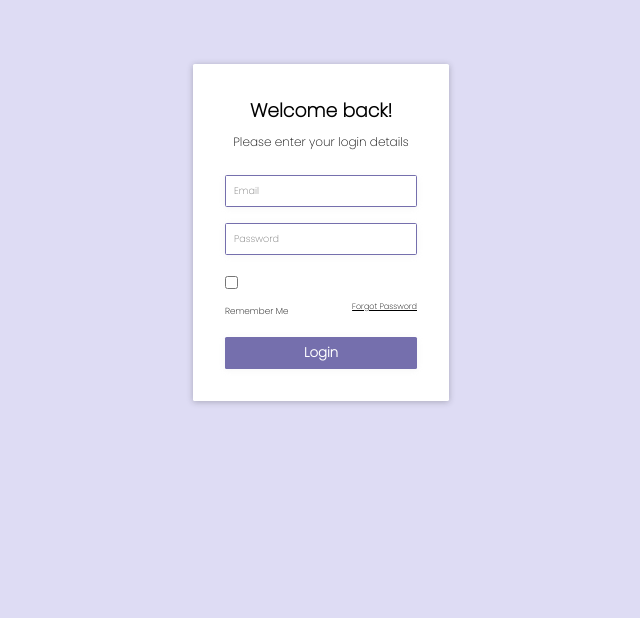
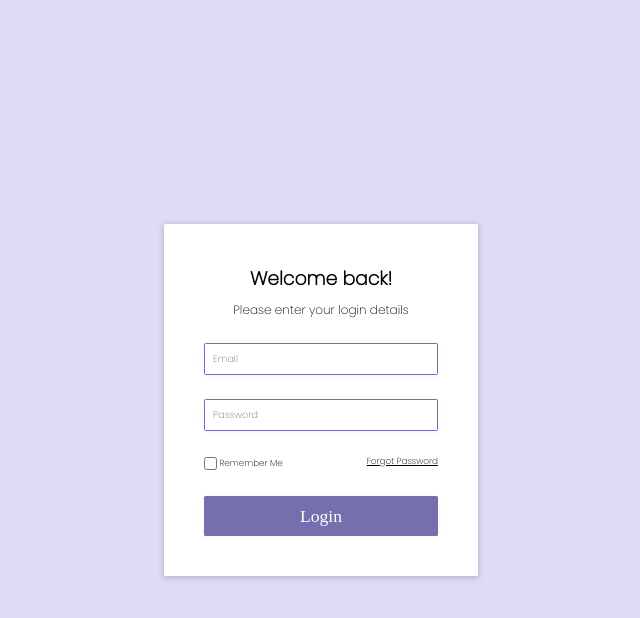
Before and after one commit to Avu0s/Login, a plain HTML site: page index.html in a window 1280 px wide. Shown: the whole page, without its empty margins (319-959 px from the left). Drawn offline with Linux system fonts and the light colour scheme.

Commit message:
Update style.css

```diff
--- a/style.css
+++ b/style.css
@@ -1,86 +1,102 @@
-@import url('https://fonts.googleapis.com/css2?family=Poppins:wght@200&display=swap');
-*{
+@import url("https://fonts.googleapis.com/css2?family=Poppins:wght@200&display=swap");
+
+* {
   margin: 0;
   padding: 0;
   box-sizing: border-box;
   font-family: Poppins, sans-serif;
 }
 
-body{
+body {
+  height: 100vh;
   background-color: #dedcf4;
+  display: flex;
+  justify-content: center;
+  align-items: center;
+}
 
-
-}
-.modal{
+.modal {
   margin: auto;
-    margin-top: 4rem;
-    position: relative;
-    padding: 2rem;
+  padding: 2.5rem;
   display: flex;
   flex-direction: column;
   justify-content: center;
   align-items: center;
   background-color: white;
-    width: 20%;
-    min-width: 240px;
-    gap: .5rem;
-    border-radius: .1rem;
-    box-shadow: 0 1px 6px 0 rgba(32, 33, 36, .28);
+  gap: 0.5rem;
+  border-radius: 0.1rem;
+  box-shadow: 0 1px 6px 0 rgba(32, 33, 36, 0.28);
 }
-h3{
+
+h3 {
   font-weight: bold;
 }
-p{
-    font-size: .75rem;
+
+p {
+  font-size: 0.75rem;
 }
-form{
+
+form {
   display: flex;
   flex-direction: column;
-    gap: 1rem;
+  justify-content: center;
+  align-items: center;
+  row-gap: 1.5rem;
   margin-top: 1rem;
 }
 
-label{
-    position: relative;
-}
-#check,#forgot,#checkbox,button{
+#check,
+#forgot,
+#checkbox,
+button {
   cursor: pointer;
 }
 
-#check{
-    font-size: .55rem;
+#wrap {
+  display: flex;
+  width: 100%;
 }
 
-#forgot{
-    position: absolute;
-    font-size: .5rem;
-    right: 2rem;
-    bottom: 5.5rem;
+#chk {
+  display: flex;
+  justify-content: space-between;
+  width: 100%;
+}
+
+#check {
+  font-size: 0.55rem;
+  padding: 0.15rem;
+}
+
+#forgot {
+  font-size: 0.55rem;
   text-decoration: underline;
 }
-.box{
+
+.box {
   height: 2rem;
   width: 100%;
-    padding:.5rem;
-    font-size: .6rem;
-    border:.1rem solid #756fad;
+  padding: 0.5rem;
+  font-size: 0.6rem;
+  border: 0.1rem solid #756fad;
   outline: none;
-    border-radius: .1rem;
+  border-radius: 0.1rem;
   box-shadow: 0 1px 6px 0 rgba(205, 205, 205, 0.2);
 }
-button{
-    height: 2rem;
+
+button {
+  padding: 0 6rem;
+  height: 2.5rem;
   border: none;
   border-color: #756fad;
   background-color: #756fad;
   color: #fff;
-    font-weight: bold;
-    border-radius: .1rem;
+  font: 1.1rem bold;
+  border-radius: 0.1rem;
   box-shadow: 0 1px 6px 0 rgba(205, 205, 205, 0.2);
 }
 
-.box:focus{
+.box:focus {
   border: 0;
-    border:.11rem solid #4b4770;
-
+  border: 0.11rem solid #4b4770;
 }
```
Lines whose indentation alone changed are shown as unchanged.
